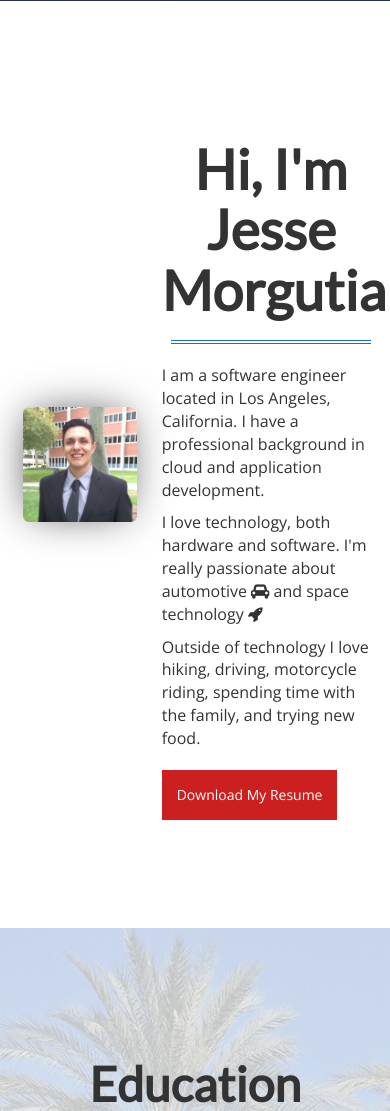
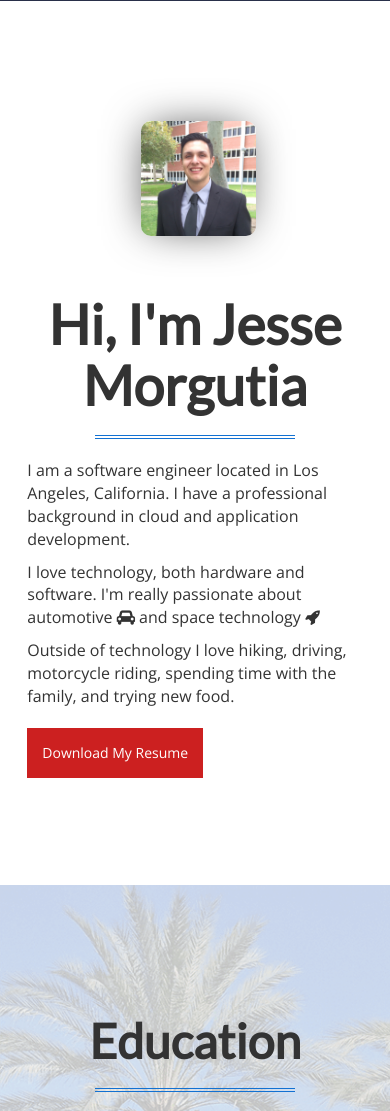
Before and after one commit to jvmorgutia/jvmorgutia.github.io, a PHP site: page / in a window 390 px wide. Shown: the part 843-1954 px from the top of the page. Run offline with PHP 8.4, Linux system fonts and the light colour scheme.

Commit message:
Minor changes for mobile support

```diff
--- a/css/main.css
+++ b/css/main.css
@@ -111,9 +111,6 @@
     height: 1px;
     margin: 4px;
 }
-
-
-
 
 .navbar-default .navbar-nav>li>a {
     color:#333;
@@ -278,7 +275,7 @@
 #myAvatar {
     margin: 10% auto;
     width:92%;
-	border-radius: 6px;
+	border-radius: 10px;
 	-webkit-box-shadow: -2px -1px 43px -9px rgba(0,0,0,0.75);
     -moz-box-shadow: -2px -1px 43px -9px rgba(0,0,0,0.75);
     box-shadow: -2px -1px 43px -9px rgba(0,0,0,0.75);
@@ -412,7 +409,7 @@
 	width: 50%;
 	padding-left: 2%;
 }
-.about-desc{
+#about-desc{
 	width: 90%;
 
 }
```
